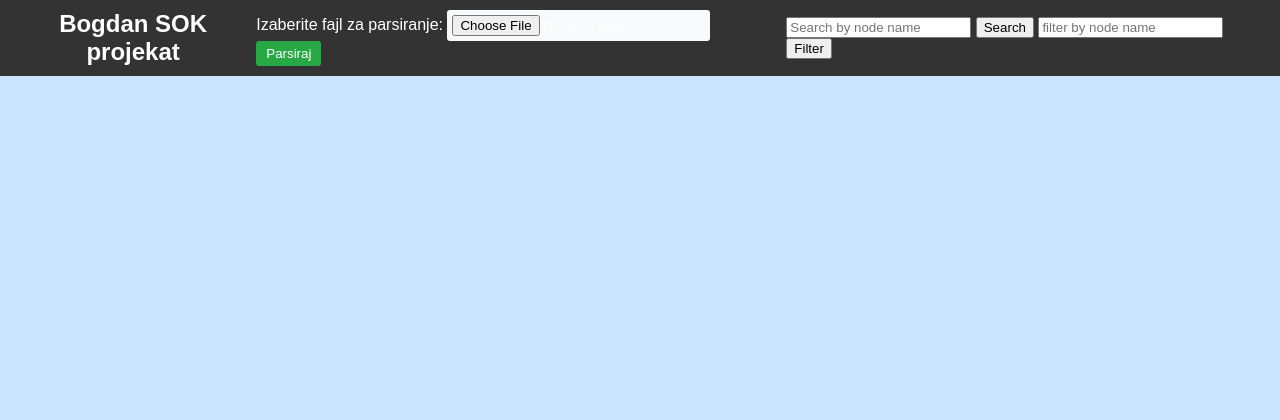
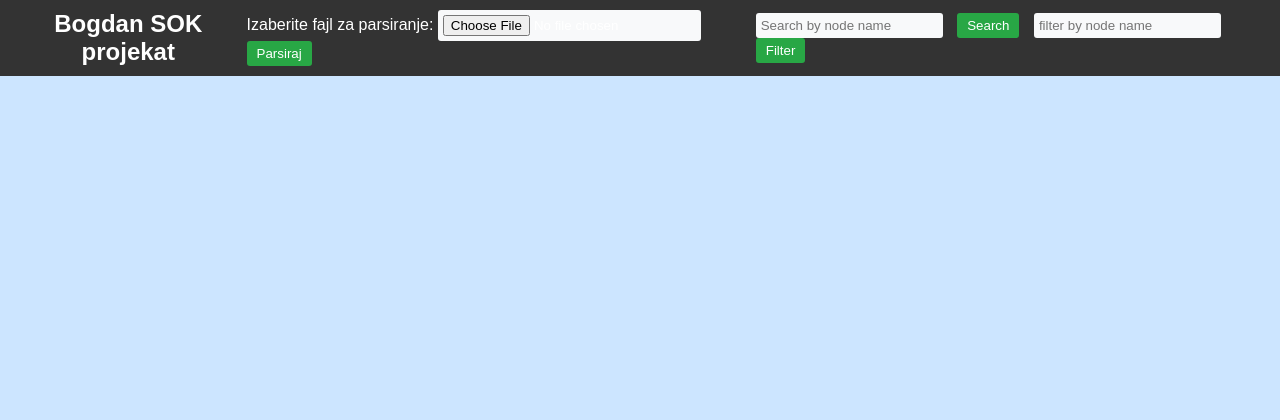
Before and after one commit to BogdanJ33/SOK, a Django app: template Core/core/templates/index.html in a window 1280 px wide. Shown: the top 420 px of the page. Run offline with Django 4.2, Linux system fonts and the light colour scheme; the template is opened without the code that fills it, so the values that code supplies are empty; parts of the project's set-up code (start-up, migrations or seed data) failed here and were passed over.

Commit message:
#3-Final html changes

```diff
--- a/Core/core/static/style.css
+++ b/Core/core/static/style.css
@@ -24,7 +24,7 @@ h1{
 
 #parse-btn {
     padding: 5px 10px;
-    background-color: #28a745; /* Promenite boju po želji */
+    background-color: #28a745;
     border: none;
     color: #fff;
     border-radius: 3px;
@@ -32,7 +32,7 @@ h1{
 }
 
 #parse-btn:hover {
-    background-color: #218838; /* Promenite boju po želji */
+    background-color: #298830;
 }
 
 .container {
@@ -55,3 +55,17 @@ h1{
     background-color: #f8f9fa; /* Promenite boju po želji */
     border-radius: 3px;
 }
+#searchInput {
+    margin-right: 10px;
+    padding: 5px;
+    border: none;
+    background-color: #f8f9fa; /* Promenite boju po želji */
+    border-radius: 3px;
+}
+#filterNode {
+    margin-right: 10px;
+    padding: 5px;
+    border: none;
+    background-color: #f8f9fa; /* Promenite boju po želji */
+    border-radius: 3px;
+}
--- a/Core/core/templates/index.html
+++ b/Core/core/templates/index.html
@@ -20,11 +20,19 @@
 
         </form>
         <div>
-    <input type="text" id="searchInput" placeholder="Search by node name">
-    <button onclick="searchNodes()">Search</button>
+    <input type="text" id="searchInput" placeholder="Search by node name" style="padding: 5px;">
+    <button style ="margin-right: 10px; padding: 5px 10px; background-color: #28a745;
+    border: none;
+    color: #fff;
+    border-radius: 3px;
+    cursor: pointer;" onclick="searchNodes()">Search</button>
 
-            <input type="text" id="filterNode" placeholder="filter by node name">
-    <button onclick="filterNodes()">Filter</button>
+            <input type="text" id="filterNode" placeholder="filter by node name" style="padding: 5px; ;">
+    <button style ="margin-right: 10px; padding: 5px 10px; background-color: #28a745;
+    border: none;
+    color: #fff;
+    border-radius: 3px;
+    cursor: pointer;" onclick="filterNodes()">Filter</button>
     </div>
 
     </nav>
@@ -41,38 +49,34 @@
         function filterNodes() {
     var searchTerm = document.getElementById('filterNode').value.toLowerCase();
             console.log(d3.selectAll('text'));
-            var tekstovi = d3.selectAll('text'); // Ovo će odabrati sve tekstualne elemente u SVG-u
+            var tekstovi = d3.selectAll('text');
 
 tekstovi.each(function() {
-    var tekst = d3.select(this).text().toLowerCase(); // Dobavite tekst svakog tekstualnog elementa i konvertujte ga u mala slova
-    var element = d3.select(this).node(); // Dobavite sam HTML element
+    var tekst = d3.select(this).text().toLowerCase();
+    var element = d3.select(this).node();
 
     if (tekst.includes(searchTerm.toLowerCase())) {
-      element.style.display = 'block'; // Ako se tekst poklapa, prikaži element
+      element.style.display = 'block';
     } else {
-      element.style.display = 'none'; // Inače sakrij element
+      element.style.display = 'none';
     }
   });
-     // Sakrij sve čvorove
+
 
     d3.selectAll('.node').style('display', 'none');
             d3.selectAll('.node text').style('display', 'none');
 
 
-    // Prikazi čvorove koji se poklapaju sa pretragom
     d3.selectAll('.node').filter(function(d) {
         return d.name.toLowerCase().includes(searchTerm);
     }).style('display', 'block');
 
-    // Prikazi sve veze
     d3.selectAll('.link').style('display', 'block');
 
-    // Pronađi čvorove koji su sakriveni
+
     var hiddenNodes = d3.selectAll('.node').filter(function() {
         return getComputedStyle(this).display === 'none';
     });
-
-    // Sakrij veze koje su povezane sa sakrivenim čvorovima
     d3.selectAll('.link').filter(function(d) {
 
     var isSourceHidden = hiddenNodes.data().some(function(node) {
@@ -91,10 +95,9 @@ tekstovi.each(function() {
         function searchNodes() {
     var searchTerm = document.getElementById('searchInput').value.toLowerCase();
 
-    // Resetirajte boje svih čvorova
+
     d3.selectAll('.node').attr('fill', 'yellow');
 
-    // Filtrirajte čvorove koji se poklapaju sa pretragom
     d3.selectAll('.node').filter(function(d) {
         return d.name.toLowerCase().includes(searchTerm);
     }).attr('fill', 'green');
```
